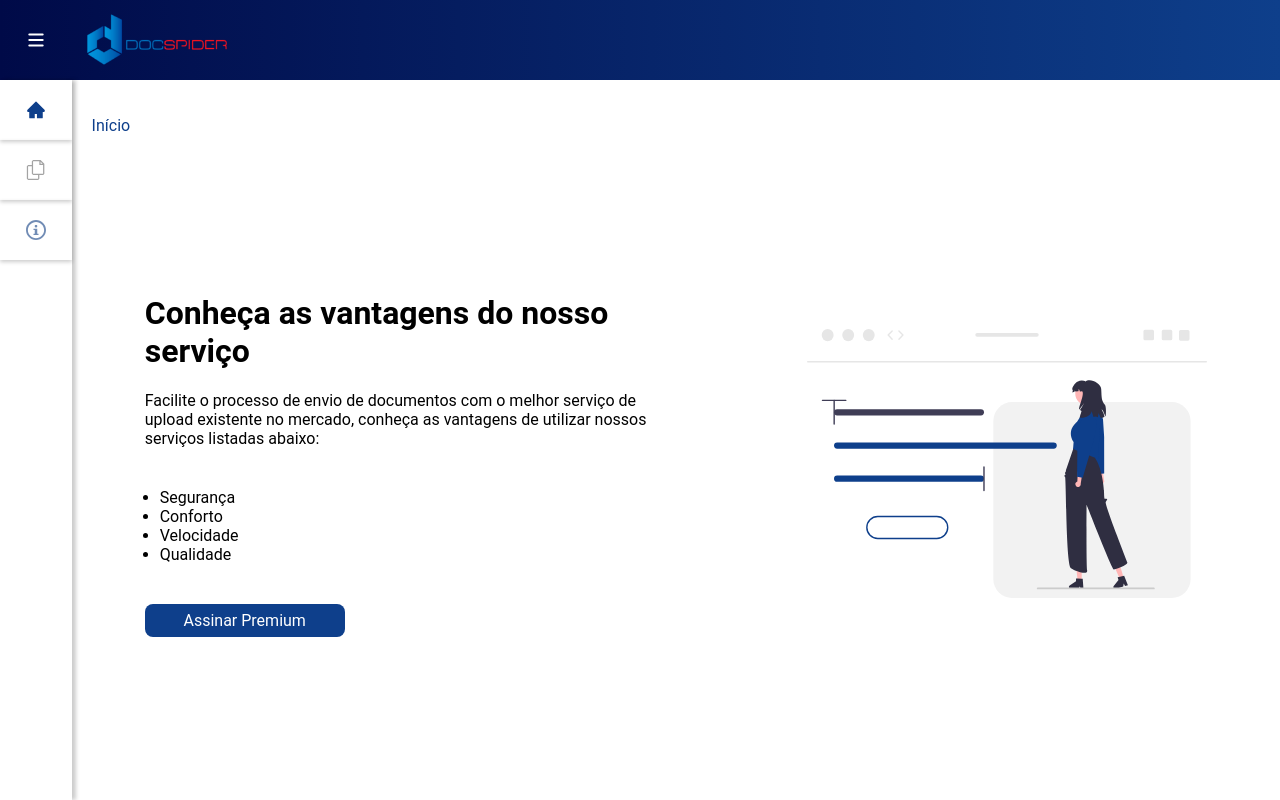
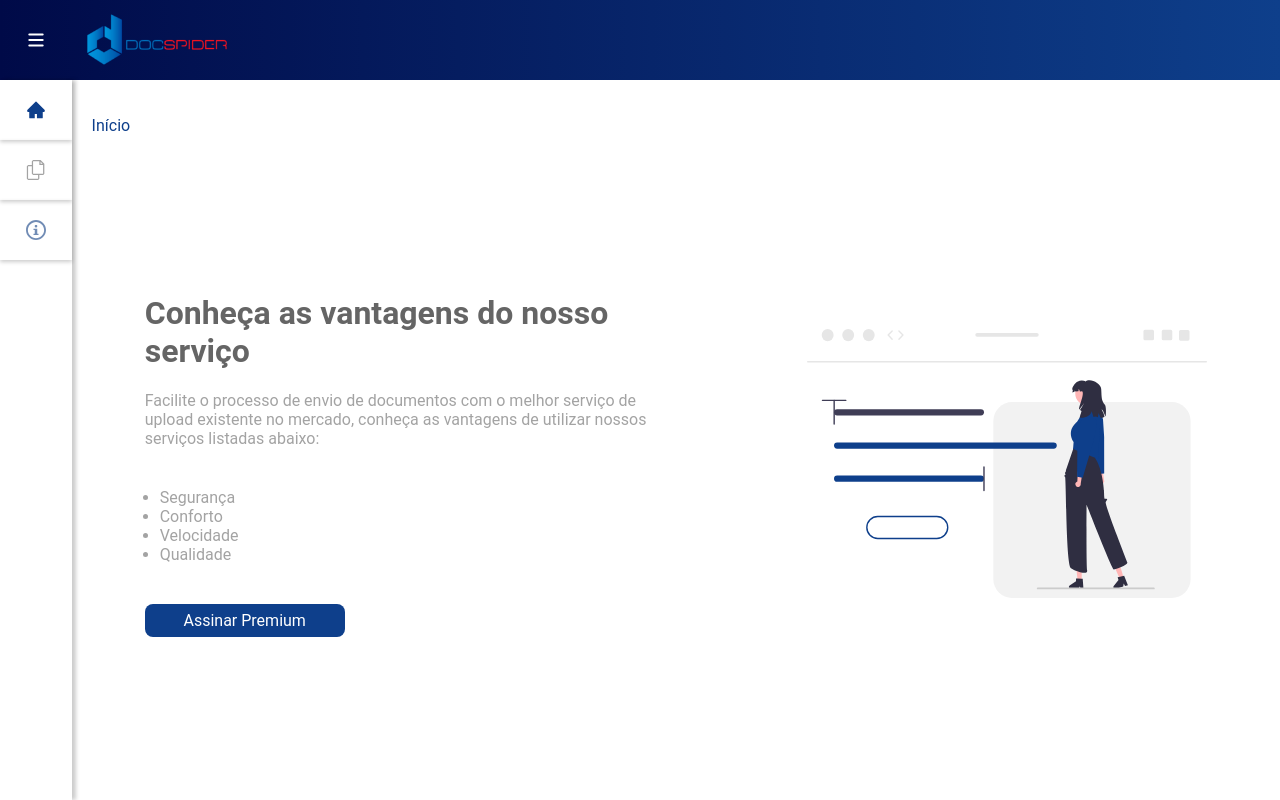
Before and after one commit to andreferreiradaweb/document-upload-react, a React (Vite) app: page / in a window 1280 px wide. Built offline with nearby package versions, Linux system fonts and the light colour scheme.

Commit message:
feat: add new color gray

```diff
--- a/src/theme/global.css
+++ b/src/theme/global.css
@@ -4,6 +4,7 @@
   --blue-light: #0e3f8b;
   --blue-extra-light: #718cb5;
   --gray: #a3a3a3;
+  --gray-text: #656565;
 }
 
 body {
@@ -11,6 +12,7 @@ body {
     padding: 0;
     font-family: Montserrat, sans-serif;
     background-color: var(--white);
+    color: var(--gray);
   }
 
 * {
```
